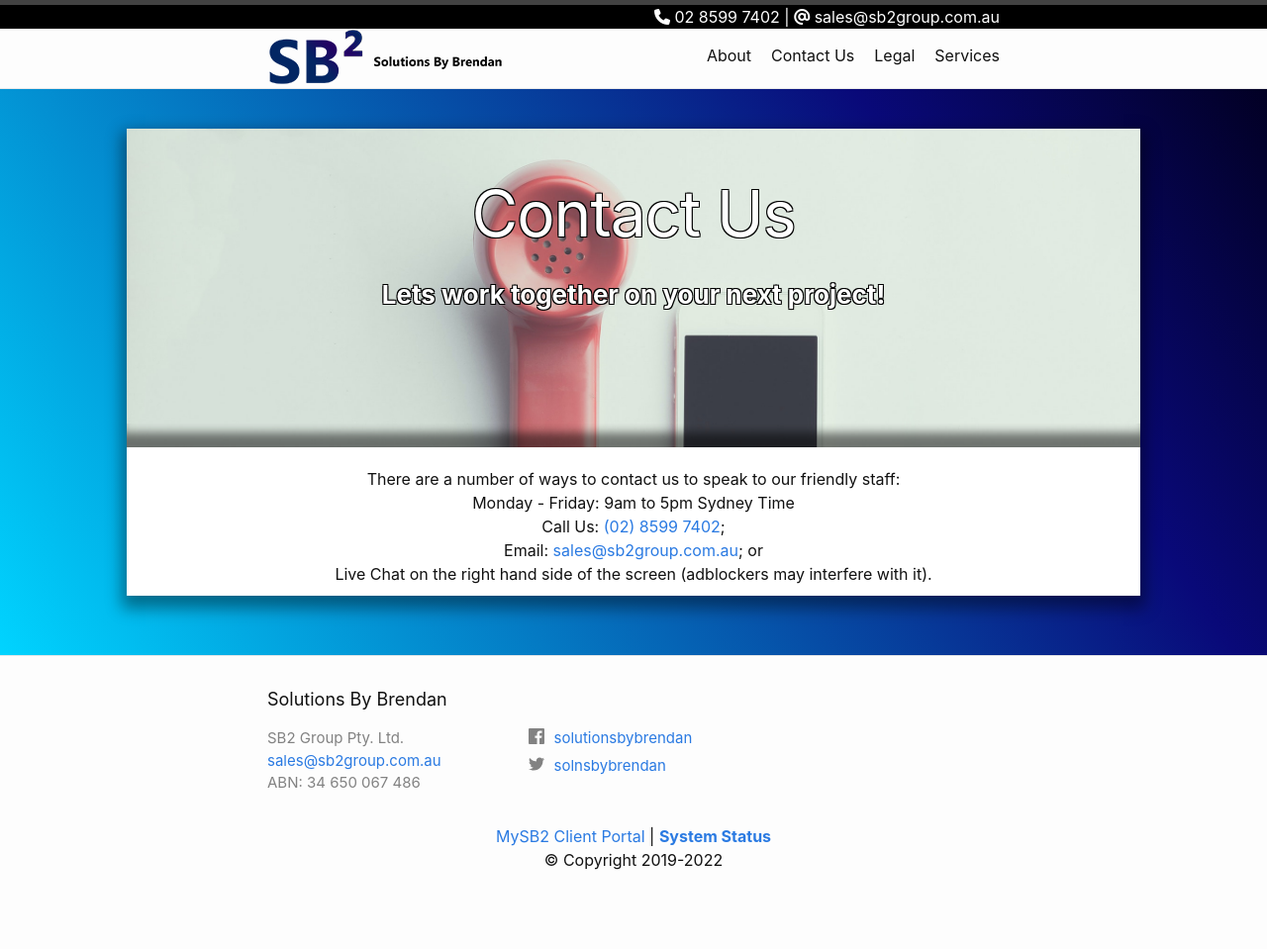
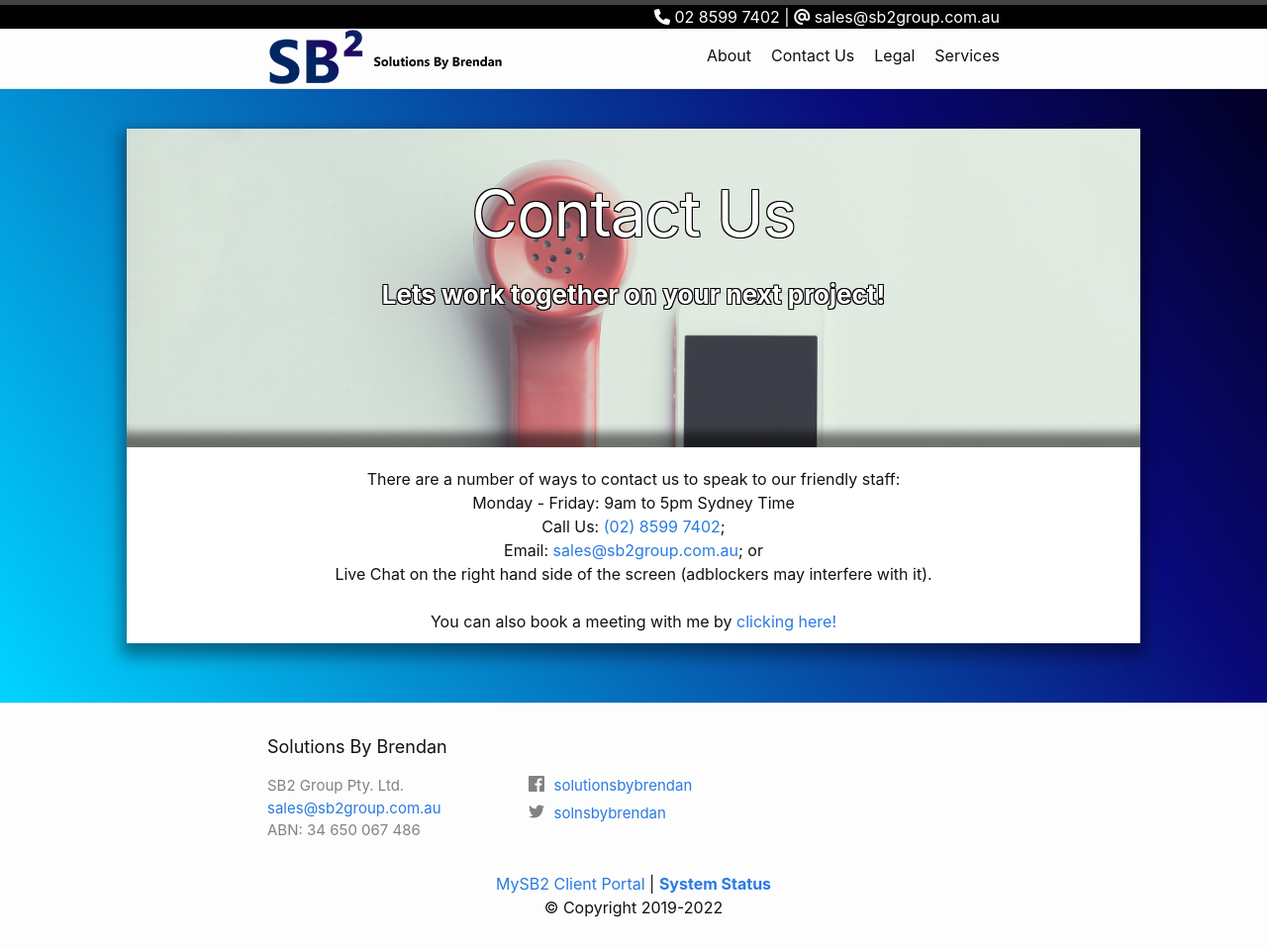
Before and after one commit to iKill101/sb2-grp, a Jekyll site: the page built from contact-us.markdown, in a window 1280 px wide. Shown: the whole page at 99% size. Built offline with Jekyll 4.4.1, drawn with Linux system fonts in a browser that asks for light colours; nearby versions of some CDN libraries; before the commit the page ends 911 px from its top, so only the background shows below that.

Commit message:
added booking link

```diff
--- a/contact-us.markdown
+++ b/contact-us.markdown
@@ -81,4 +81,7 @@ Call Us: <a href="tel:+61285997402">(02) 8599 7402</a>;
 Email: <a href="mailto:sales@sb2group.com.au">sales@sb2group.com.au</a>; or
 <br>
 Live Chat on the right hand side of the screen (adblockers may interfere with it).
+<br>
+<br>
+You can also book a meeting with me by <a href="https://outlook.office365.com/owa/calendar/SolutionsByBrendan1@sb2group.com.au/bookings/" target="_blank">clicking here!</a>
 </div>
```
